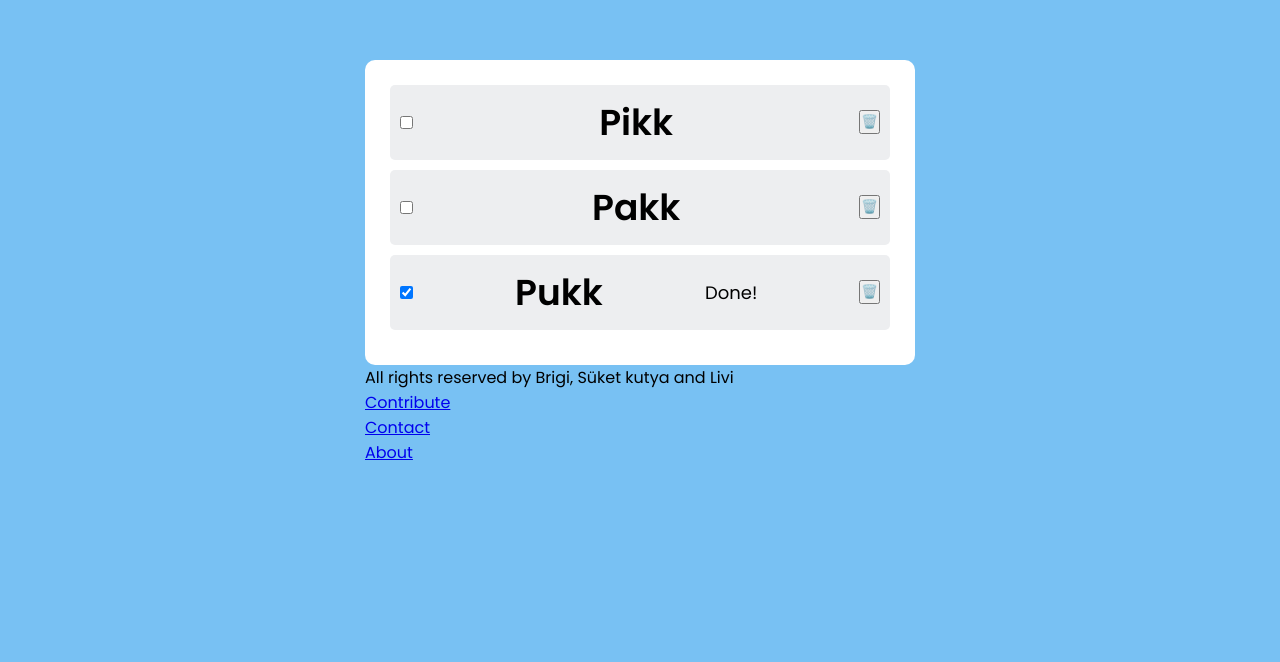
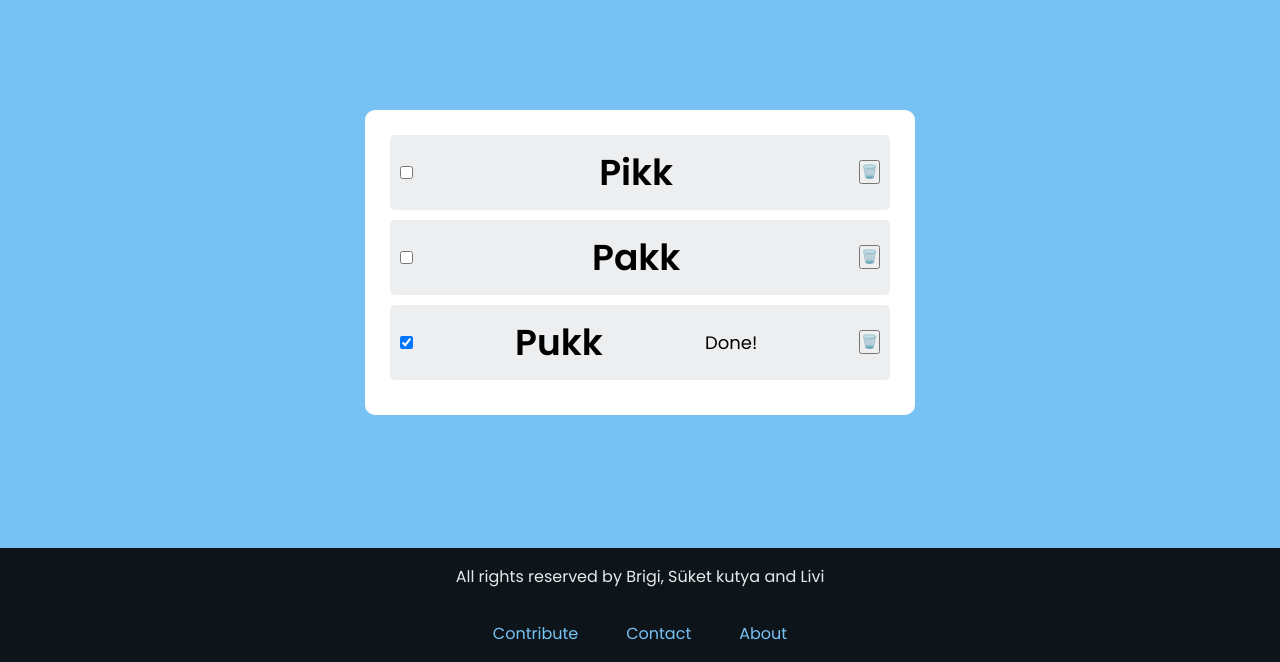
Before and after one commit to tintapolipka/react-ts2-teamwork, a React (Vite) app: page / in a window 1280 px wide. Shown: the part 138-800 px from the top of the page. Built offline with nearby package versions, Linux system fonts and the light colour scheme.

Commit message:
Style the footer

```diff
--- a/src/styles/styles.css
+++ b/src/styles/styles.css
@@ -1,4 +1,5 @@
 @import url("https://fonts.googleapis.com/css2?family=Poppins:wght@400;500;600&display=swap");
+
 * {
   margin: 0;
   padding: 0;
@@ -20,6 +21,7 @@ body {
   width: 550px;
   border-radius: 10px;
 }
+
 .todo-header {
   display: flex;
   align-items: center;
@@ -27,6 +29,7 @@ body {
   padding-left: 5px;
   justify-content: center;
 }
+
 .todo-body {
   display: flex;
   align-items: center;
@@ -45,6 +48,7 @@ body {
   padding: 15px 0;
   font-size: 20px;
 }
+
 .todo-body img {
   cursor: pointer;
   border-radius: 40px;
@@ -53,6 +57,7 @@ body {
   padding: 15px;
   background: limegreen;
 }
+
 ul li {
   list-style: none;
   font-size: 18px;
@@ -81,3 +86,37 @@ body {
   padding: 3px;
   margin-right: 5px;
 }
+
+footer {
+  position: fixed;
+  left: 0;
+  bottom: 0;
+  width: 100%;
+  background-color: rgba(0, 0, 0, 0.892);
+  color: rgba(255, 255, 255, 0.901);
+  text-align: center;
+}
+
+footer p {
+  padding-top: 1em;
+}
+
+footer a {
+  text-decoration: none;
+  color: #78c1f3;
+  font-size: medium;
+  transition: color ease-in-out 300ms;
+}
+
+footer a:hover {
+  color: #21608aee;
+}
+
+.link-container {
+  display: flex;
+  flex-direction: row;
+  justify-content: center;
+  gap: 3em;
+  padding-top: 1em;
+  margin-bottom: 1em;
+}
```
Lines whose indentation alone changed are shown as unchanged.
